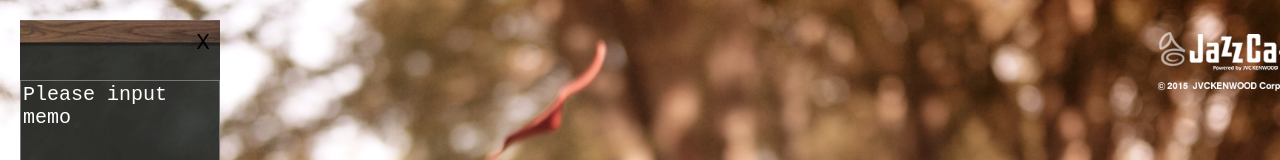
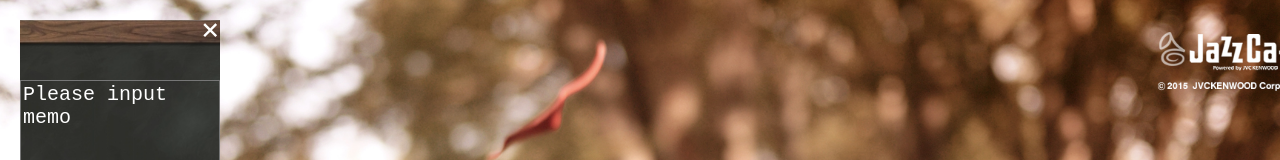
Before and after one commit to reactoshi/nuxtMemoApp, a Nuxt app: page / in a window 1280 px wide. Shown: the top 160 px of the page. Built offline with nearby package versions, Linux system fonts and the light colour scheme.

Commit message:
fix setting for heroku

```diff
--- a/components/RemoveBtn.vue
+++ b/components/RemoveBtn.vue
@@ -2,7 +2,7 @@
   <div
     class="remove-button"
     @click="$emit('remove')"
-  >X</div>
+  >×</div>
 </template>
 
 <script>
@@ -14,9 +14,10 @@ export default {
 <style scoped>
 .remove-button {
   position: absolute;
-  top: 10px;
-  right: 10px;
-  font-size: 20px;
+  top: -10px;
+  right: 0px;
+  font-size: 30px;
   cursor: pointer;
+  color: #fff;
 }
 </style>
--- a/package.json
+++ b/package.json
@@ -10,7 +10,8 @@
     "start": "cross-env NODE_ENV=production node server/index.js",
     "generate": "nuxt generate",
     "lint": "eslint --ext .js,.vue --ignore-path .gitignore .",
-    "precommit": "npm run lint"
+    "precommit": "npm run lint",
+    "heroku-postbuild": "npm run build"
   },
   "dependencies": {
     "@nuxtjs/axios": "^5.3.6",
```
Also changed, not shown: 1 other file (tests, documents, lock files or other folders).
